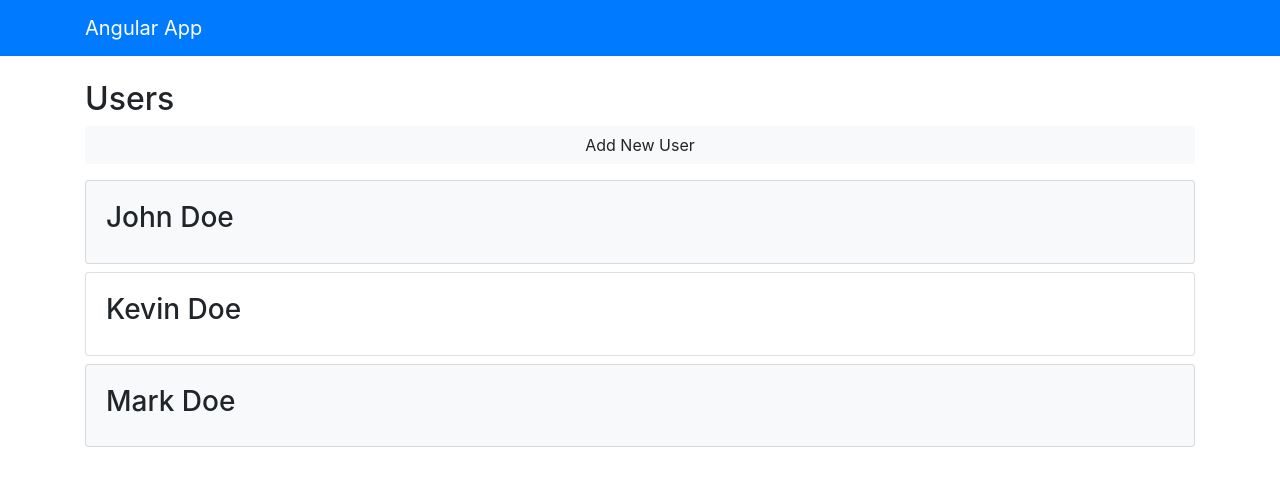
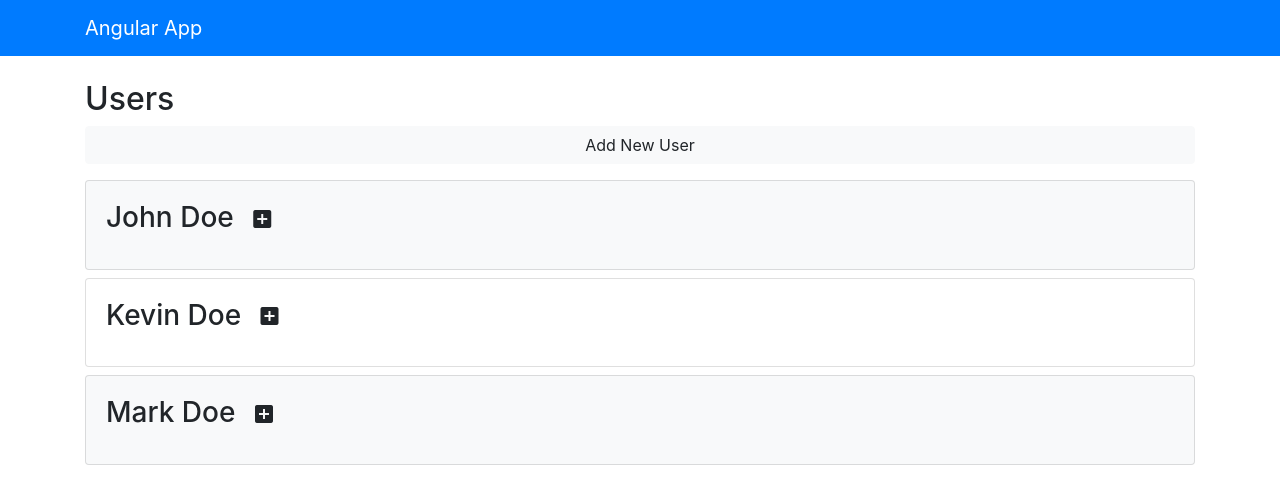
Before and after one commit to ApoorvaJu08/Angular_projects, an Angular app in the folder sandbox/: page / in a window 1280 px wide. Shown: the top 504 px of the page. Built offline with nearby package versions, Linux system fonts and the light colour scheme.

Commit message:
ngClass in material design not working

```diff
--- a/sandbox/src/app/components/users/users.component.html
+++ b/sandbox/src/app/components/users/users.component.html
@@ -2,8 +2,14 @@
 <button (click)="addUser({firstName: 'Mary', lastName: 'Jackson', isActive: true})" [disabled]="!enableAdd" class="btn btn-light btn-block mb-3">Add New User</button>
 <ul class="list-unstyled" *ngIf="loaded && users?.length > 0">
   <li class="card card-body mb-2" *ngFor="let user of users" [class.bg-light]="user.isActive">
-    <h3>{{ user.firstName }} {{ user.lastName}}</h3>
-    <ul class="list-group" *ngIf="showExtended && user.age && user.address">
+    <h3>{{ user.firstName }} {{ user.lastName}}
+      <small>
+        <button (click)="user.hide = !user.hide" class="btn btn-sm">
+          <i class="material-icons" [ngClass]="user.hide ? 'add_box' : 'remove' ">add_box</i>
+          </button>
+      </small>
+    </h3>
+    <ul class="list-group" *ngIf="!user.hide && user.age && user.address">
       <li class="list-group-item">Age: {{ user.age }}</li>
       <li class="list-group-item">Address: {{user.address.street}} {{user.address.city}}, {{user.address.state}} </li>
       <li class="list-group-item">Joined: {{ user.registered | date }}</li>
--- a/sandbox/src/app/components/users/users.component.ts
+++ b/sandbox/src/app/components/users/users.component.ts
@@ -7,7 +7,7 @@ import { User } from '../../models/user';
 })
 export class UsersComponent implements OnInit {
   users: User[];
-  showExtended: boolean = false;
+  showExtended: boolean = true;
   loaded: boolean = false;
   enableAdd: boolean = true;
   // currentClasses = {};
@@ -28,7 +28,8 @@ export class UsersComponent implements OnInit {
           // image: 'http://lorempixel.com/600/600/people/3',
           isActive: true,
           // balance: 100,
-          registered: new Date('08/11/2019 06:20:00')
+          registered: new Date('08/11/2019 06:20:00'),
+          hide: true
         },
         { firstName: 'Kevin',
           lastName: 'Doe',
@@ -41,7 +42,8 @@ export class UsersComponent implements OnInit {
           // image: 'http://lorempixel.com/600/600/people/2',
           isActive: false,
           // balance: 200,
-          registered: new Date('08/11/2018 07:20:00')
+          registered: new Date('08/11/2018 07:20:00'),
+          hide: true
         },
         { firstName: 'Mark',
           lastName: 'Doe',
@@ -54,7 +56,8 @@ export class UsersComponent implements OnInit {
           // image: 'http://lorempixel.com/600/600/people/1',
           isActive: true,
           // balance: 100,
-          registered: new Date('08/11/2017 05:20:00')
+          registered: new Date('08/11/2017 05:20:00'),
+          hide: true
         },
       ];
       this.loaded = true;
@@ -78,9 +81,7 @@ export class UsersComponent implements OnInit {
     this.users.push(user);
   }
 
-  fireEvent(e) {
-    console.log('Button Clicked');
-  }
+
   // setCurrentClasses() {
   //   this.currentClasses = {
   //     'btn-success': this.enableAdd,
--- a/sandbox/src/app/models/user.ts
+++ b/sandbox/src/app/models/user.ts
@@ -10,5 +10,6 @@ export interface User {
   // image?: string,
   isActive?: boolean,
   // balance?: number,
-  registered?: any
+  registered?: any,
+  hide?: boolean
 }
--- a/sandbox/src/index.html
+++ b/sandbox/src/index.html
@@ -6,7 +6,7 @@
   <base href="/">
   <meta name="viewport" content="width=device-width, initial-scale=1">
   <link rel="stylesheet" href="https://stackpath.bootstrapcdn.com/bootstrap/4.4.1/css/bootstrap.min.css" integrity="sha384-Vkoo8x4CGsO3+Hhxv8T/Q5PaXtkKtu6ug5TOeNV6gBiFeWPGFN9MuhOf23Q9Ifjh" crossorigin="anonymous">
-  <link rel="icon" type="image/x-icon" href="favicon.ico">
+  <link rel="stylesheet" href="https://fonts.googleapis.com/icon?family=Material+Icons">  <link rel="icon" type="image/x-icon" href="favicon.ico">
 </head>
 <body>
   <app-root></app-root>
```
